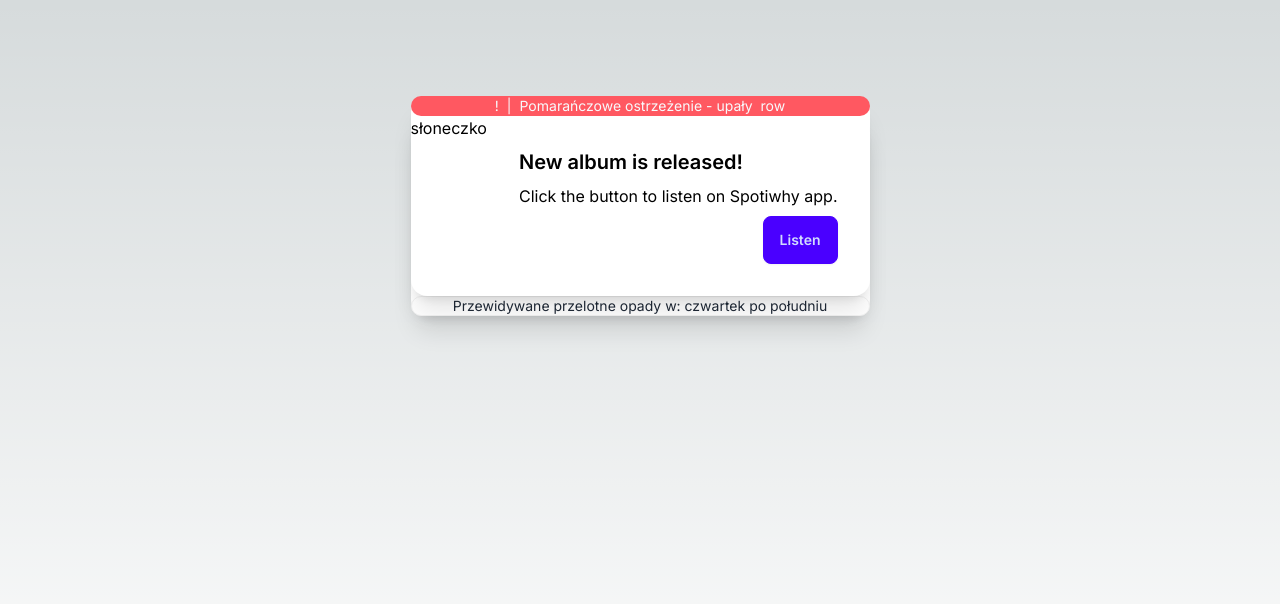
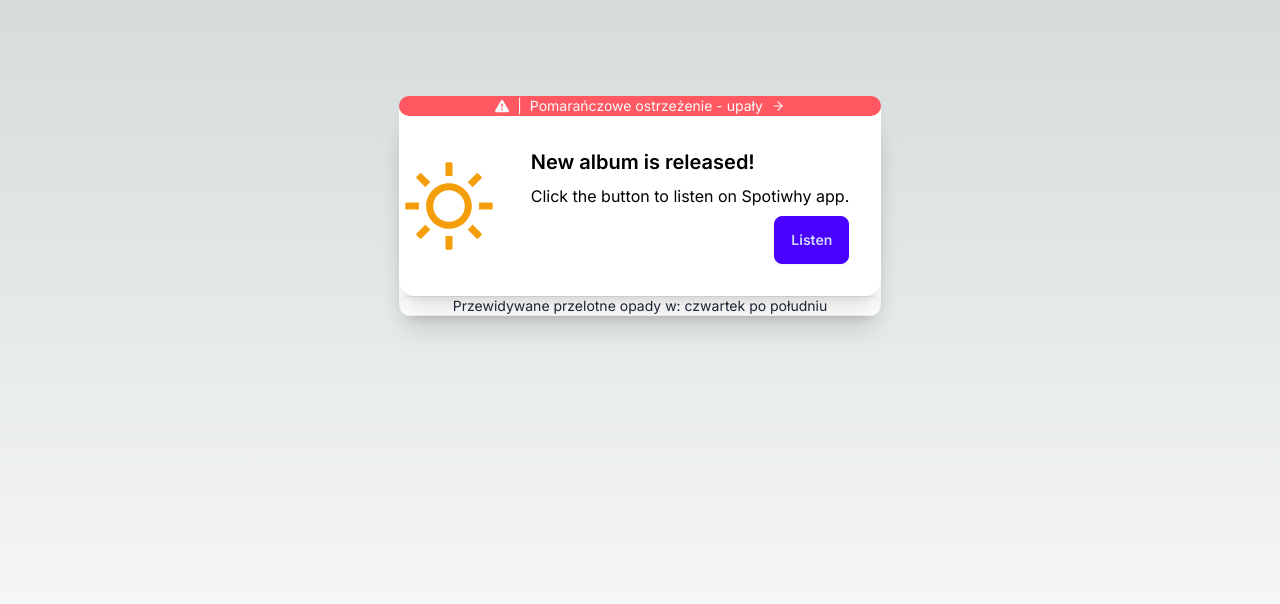
Before and after one commit to pinkjagnie/weather-css-widget, a Next.js app: page / in a window 1280 px wide. Shown: the top 604 px of the page. Built offline with nearby package versions, Linux system fonts and the light colour scheme.

Commit message:
Implemented icons from react icons

```diff
--- a/src/app/components/Card.js
+++ b/src/app/components/Card.js
@@ -1,8 +1,10 @@
+import { AiOutlineSun } from "react-icons/ai";
+
 const Card = () => {
   return (
     <div className="card lg:card-side bg-base-100 shadow-xl">
       <figure>
-        <div>słoneczko</div>
+        <AiOutlineSun size={100} className="text-amber-500" />
       </figure>
       <div className="card-body">
         <h2 className="card-title">New album is released!</h2>
--- a/src/app/components/WarningBadge.js
+++ b/src/app/components/WarningBadge.js
@@ -1,10 +1,13 @@
+import { BsExclamationTriangleFill } from "react-icons/bs";
+import { FiArrowRight } from "react-icons/fi";
+
 const WarningBadge = () => {
   return (
     <div className="w-[100%] badge badge-error gap-2 text-slate-50">
-      <div>!</div>
+      <BsExclamationTriangleFill className="text-slate-50" />
       <div>|</div>
       <div>Pomarańczowe ostrzeżenie - upały</div>
-      <div>row</div>
+      <FiArrowRight className="text-slate-50" />
     </div>
   );
 };
```
